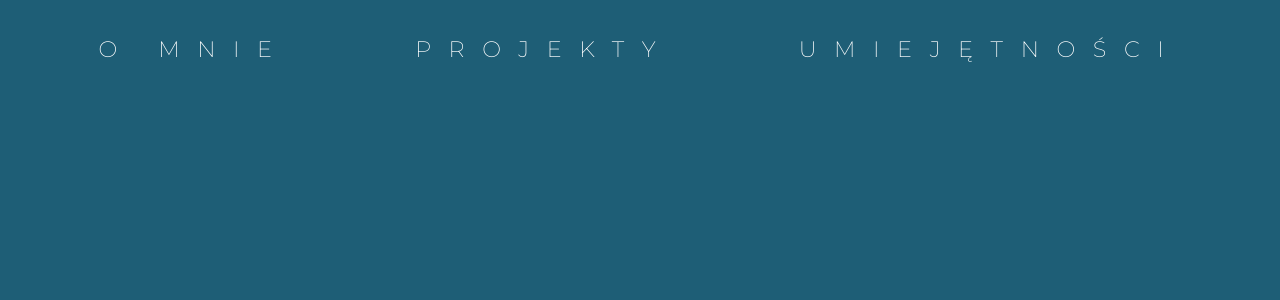
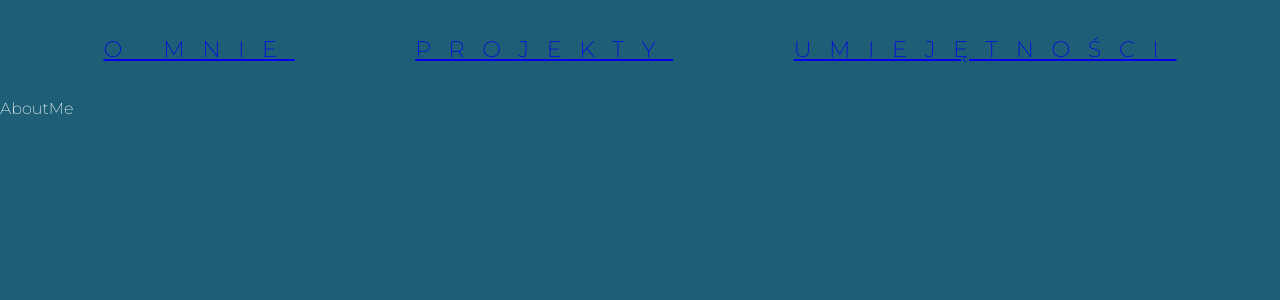
Before and after one commit to AnotherOtherJ/Portfolio, a React (Vite) app: page /about in a window 1280 px wide. Shown: the top 300 px of the page. Built offline with nearby package versions, Linux system fonts and the light colour scheme.

Commit message:
just a test

```diff
--- a/package.json
+++ b/package.json
@@ -13,7 +13,8 @@
     "@emotion/styled": "^11.10.0",
     "framer-motion": "^7.0.0",
     "react": "^18.2.0",
-    "react-dom": "^18.2.0"
+    "react-dom": "^18.2.0",
+    "react-router-dom": "6"
   },
   "devDependencies": {
     "@emotion/babel-plugin": "^11.10.0",
--- a/src/components/nav/Button.tsx
+++ b/src/components/nav/Button.tsx
@@ -3,11 +3,11 @@ import { motion } from "framer-motion";
 
 const Button = styled(motion.div)`
   position: relative;
-  padding: 15px 30px;
+  padding: 15px 20px;
   font-size: 1.4rem;
   letter-spacing: 1.1rem;
   text-transform: uppercase;
-  transition: all 500ms cubic-bezier(0.73, 0.08, 0.67, 1.32);
+  transition: all 600ms cubic-bezier(0.73, 0.08, 0.67, 1.32);
   cursor: pointer;
   user-select: none;
   &::before {
--- a/src/components/nav/Nav.tsx
+++ b/src/components/nav/Nav.tsx
@@ -1,11 +1,24 @@
+import { Link } from "react-router-dom";
+
 import Button from "./Button";
 
-const Nav = () => {
+type Props = {
+  setSelectedPage: (page: string) => void;
+};
+
+const Nav = ({ setSelectedPage }: Props) => {
   return (
     <nav>
-      <Button>O mnie</Button>
-      <Button>Projekty</Button>
-      <Button>Umiejętności</Button>
+      <Link to="/about">
+        <Button>O mnie</Button>
+      </Link>
+      <Link to="/projects">
+        <Button>Projekty</Button>
+      </Link>
+
+      <Link to="/skills">
+        <Button>Umiejętności</Button>
+      </Link>
     </nav>
   );
 };
--- /dev/null
+++ b/src/components/page/Page.tsx
@@ -0,0 +1,33 @@
+import { AnimatePresence } from "framer-motion";
+import { lazy, Suspense, useMemo } from "react";
+import { Route, Routes, useLocation } from "react-router-dom";
+
+const AboutMe = lazy(() => import(`../../pages/AboutMe`));
+const Projects = lazy(() => import(`../../pages/Projects`));
+const Skills = lazy(() => import(`../../pages/Skills`));
+
+type Props = {
+  selectedPage: string;
+};
+
+const Page = ({ selectedPage }: Props) => {
+  const location = useLocation();
+  // const VisiblePage = useMemo(() => {
+  //   return lazy(() => import(`../../pages/${selectedPage}.tsx`));
+  // }, [selectedPage]);
+  return (
+    <>
+      <Suspense>
+        <AnimatePresence exitBeforeEnter>
+          <Routes key={location.pathname} location={location}>
+            <Route path="/about" element={<AboutMe />} />
+            <Route path="/projects" element={<Projects />} />
+            <Route path="/skills" element={<Skills />} />
+          </Routes>
+        </AnimatePresence>
+      </Suspense>
+    </>
+  );
+};
+
+export default Page;
--- a/src/main.tsx
+++ b/src/main.tsx
@@ -1,6 +1,7 @@
 import "@/assets/styles/reset.css";
 
 import ReactDOM from "react-dom/client";
+import { BrowserRouter } from "react-router-dom";
 
 import Theme from "@/assets/styles/Theme";
 import App from "@/pages/app/App";
@@ -8,6 +9,8 @@ import App from "@/pages/app/App";
 ReactDOM.createRoot(document.getElementById("root") as HTMLElement).render(
   <>
     <Theme />
-    <App />
+    <BrowserRouter>
+      <App />
+    </BrowserRouter>
   </>,
 );
--- /dev/null
+++ b/src/pages/AboutMe.tsx
@@ -0,0 +1,11 @@
+import { motion } from "framer-motion";
+
+const AboutMe = () => {
+  return (
+    <motion.div initial={{ opacity: 0 }} animate={{ opacity: 1 }} exit={{ opacity: 0 }}>
+      AboutMe
+    </motion.div>
+  );
+};
+
+export default AboutMe;
--- /dev/null
+++ b/src/pages/Projects.tsx
@@ -0,0 +1,7 @@
+import { motion } from "framer-motion";
+
+const Projects = () => {
+  return <motion.div>Projects</motion.div>;
+};
+
+export default Projects;
--- /dev/null
+++ b/src/pages/Skills.tsx
@@ -0,0 +1,7 @@
+import { motion } from "framer-motion";
+
+const Skills = () => {
+  return <motion.div>Skills</motion.div>;
+};
+
+export default Skills;
--- a/src/pages/app/App.tsx
+++ b/src/pages/app/App.tsx
@@ -1,7 +1,21 @@
+import { useState } from "react";
+
 import Nav from "@/components/nav/Nav";
+import Page from "@/components/page/Page";
 
 const App = () => {
-  return <Nav />;
+  const [selectedPage, setSelectedPage] = useState("AboutMe");
+
+  const handlePageChange = (page: string) => {
+    setSelectedPage(page);
+  };
+
+  return (
+    <>
+      <Nav setSelectedPage={handlePageChange} />
+      <Page selectedPage={selectedPage} />
+    </>
+  );
 };
 
 export default App;
--- a/tsconfig.json
+++ b/tsconfig.json
@@ -17,7 +17,9 @@
     "jsx": "react-jsx",
     "importsNotUsedAsValues": "error",
     "paths": {
-      "@/*": ["./src/*"]
+      "@/*": ["./src/*"],
+      "@components/*": ["./src/components/*"],
+      "@pages/*": ["./src/pages/*"]
     }
   },
   "include": ["src"],
--- a/vite.config.ts
+++ b/vite.config.ts
@@ -8,6 +8,8 @@ export default defineConfig({
   resolve: {
     alias: {
       "@": resolve(__dirname, "./src"),
+      "@components": resolve(__dirname, "./src/components"),
+      "@pages": resolve(__dirname, "./src/pages"),
     },
   },
   plugins: [
```
Also changed, not shown: 1 other file (tests, documents, lock files or other folders).
